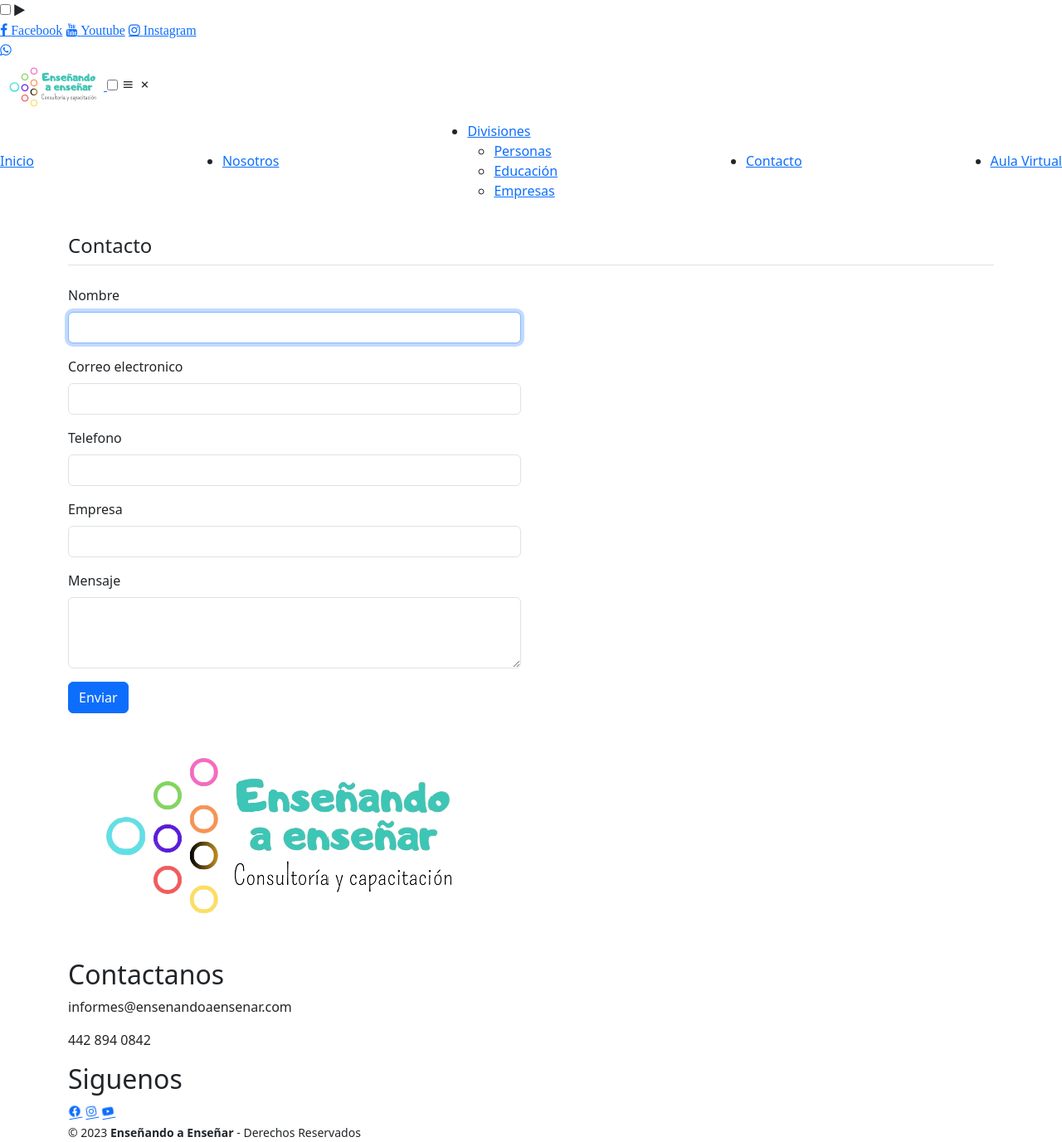
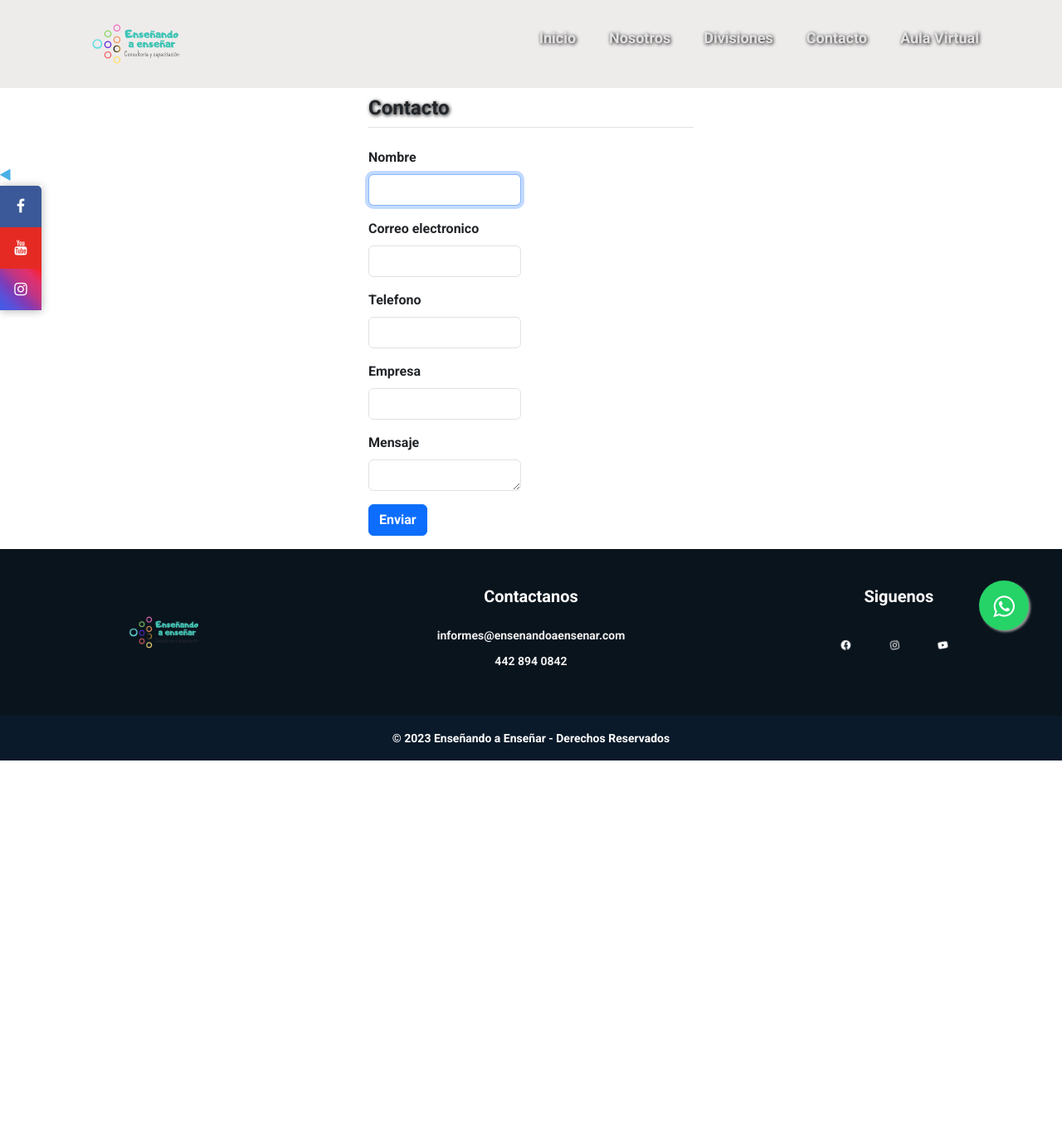
Before and after one commit to YoSoyGeorgi/transitionscroll, a PHP site: page /contactanos.php in a window 1280 px wide. Shown: the whole page at 83% size. After the commit the page ends 917 px from the top, so only its background shows below. Run offline with PHP 8.4, Linux system fonts and the light colour scheme; some libraries are stand-ins or nearby versions.

Commit message:
formulario centrado y responsivo

```diff
--- a/contactanos.php
+++ b/contactanos.php
@@ -35,36 +35,35 @@ if (isset($_POST['submit'])) {
     if (count($errors) == 0) {
 
         $msj = "De: $nombre <a href='mailto:$email'>$email</a><br>";
-        $msj.= "Asunto: informacion <br><br>";
-        $msj.= "Cuerpo del mensaje";
-        $msj.= '<p>'.$mensaje.'<p>';
+        $msj .= "Asunto: informacion <br><br>";
+        $msj .= "Cuerpo del mensaje";
+        $msj .= '<p>' . $mensaje . '<p>';
 
         $mail = new PHPMailer(true);
 
-        try{
-            $mail -> SMTPDebug = SMTP::DEBUG_OFF;
-            $mail -> isSMTP();
-            $mail -> Host = 'smtp.gmail.com';
-            $mail -> Username = 'georgijhon117@gmail.com';
-            $mail -> SMTPAuth = true;
-            $mail -> Password ='okdv sdxw oncz eirj' ;
-            $mail -> SMTPSecure =PHPMailer::ENCRYPTION_SMTPS;
-            $mail -> Port = 465;
+        try {
+            $mail->SMTPDebug = SMTP::DEBUG_OFF;
+            $mail->isSMTP();
+            $mail->Host = 'smtp.gmail.com';
+            $mail->Username = 'georgijhon117@gmail.com';
+            $mail->SMTPAuth = true;
+            $mail->Password = 'okdv sdxw oncz eirj';
+            $mail->SMTPSecure = PHPMailer::ENCRYPTION_SMTPS;
+            $mail->Port = 465;
 
-            $mail -> setFrom('georgijhon117@gmail.com'.'Jorge');
-            $mail -> addAddress($email,'');
+            $mail->setFrom('georgijhon117@gmail.com' . 'Jorge');
+            $mail->addAddress($email, '');
 
-            $mail -> isHTML(true);
-            $mail -> Subject = 'Informacion';
-            $mail -> Body = utf8_decode($msj);
+            $mail->isHTML(true);
+            $mail->Subject = 'Informacion';
+            $mail->Body = utf8_decode($msj);
 
-            $mail -> send();
+            $mail->send();
 
             $respuesta = 'Correo enviado';
-        } catch(Exception $e){
+        } catch (Exception $e) {
             $respuesta = 'Mensaje ' . $mail->ErrorInfo;
         }
-
     }
 }
 ?>
@@ -77,10 +76,9 @@ if (isset($_POST['submit'])) {
     <meta charset="UTF-8">
     <meta name="viewport" content="width=device-width, initial-scale=1.0">
     <title>Nosotros</title>
-    <!--
 
-    <link rel="stylesheet" href="styles/style.css">
-    -->
+    <link rel="stylesheet" href="styles/stylecont.css">
+
     <link rel="stylesheet" href="https://maxcdn.bootstrapcdn.com/font-awesome/4.5.0/css/font-awesome.min.css">
     <link href='https://unpkg.com/boxicons@2.1.4/css/boxicons.min.css' rel='stylesheet'>
     <link href="css/bootstrap.min.css" rel="stylesheet">
@@ -146,7 +144,7 @@ if (isset($_POST['submit'])) {
 
         <section class="formulario">
 
-            <div class="containet py-3">
+            <div class="container py-3">
                 <div class="mb-4 border-bottom">
                     <h1 class="fs-4">Contacto</h1>
                 </div>
@@ -159,7 +157,7 @@ if (isset($_POST['submit'])) {
                         <div class="col-lg-6 col-md-12">
                             <div class="alert alert-danger alert-dismissible" role="alert">
                                 <?php
-                                    foreach($errors as $error) {
+                                foreach ($errors as $error) {
                                     echo $error . '<br>';
                                 }
                                 ?>
@@ -197,7 +195,7 @@ if (isset($_POST['submit'])) {
                             </div>
                             <div class="mb-3">
                                 <label for="mensaje" class="form-label">Mensaje</label>
-                                <textarea class="form-control" id="mensae" name="mensaje" rows="3"></textarea>
+                                <textarea class="form-control" id="mensae" name="mensaje" rows="1"></textarea>
                             </div>
                             <button type="submit" name="submit" class="btn btn-primary">Enviar</button>
                         </form>
@@ -206,7 +204,7 @@ if (isset($_POST['submit'])) {
                 </div>
 
                 <?php
-                    if(isset($respuesta)) { ?>
+                if (isset($respuesta)) { ?>
                     <div class="row">
                         <div class="col-lg-6 col-md-12">
                             <php echp $respuesta ?>
@@ -219,6 +217,9 @@ if (isset($_POST['submit'])) {
 
 
 
+    </div>
+
+    </div>
     <footer class="pie-pag">
 
         <div class="grupo-1">
@@ -249,7 +250,6 @@ if (isset($_POST['submit'])) {
         </div>
 
     </footer>
-    </div>
 
 </body>
 
--- a/index.php
+++ b/index.php
@@ -58,7 +58,7 @@
                     <li><a href="#">Empresas</a></li>
                 </ul>
             </li>
-            <li><a href="#">Contacto</a></li>
+            <li><a href="contactanos.php">Contacto</a></li>
             <li><a href="#">Aula Virtual</a></li>
         </ul>
 
--- /dev/null
+++ b/styles/stylecont.css
@@ -0,0 +1,407 @@
+@import url('https://fonts.googleapis.com/css2?family=Roboto:wght@700 &display=swap');
+
+* {
+    margin: 0;
+    padding: 0;
+    box-sizing: border-box;
+    font-family: "Roboto", sans-serif;
+}
+
+
+h1 {
+    color: rgb(226, 226, 226);
+    text-shadow: 1px 1px 4px #000;
+}
+
+
+ul {
+    list-style: none;
+
+}
+
+ul li {
+    display: inline-block;
+    position: relative;
+}
+
+ul li a {
+    display: block;
+    text-decoration: none;
+    text-align: left;
+}
+
+ul li ul.dropdown li {
+    display: block;
+    margin-bottom: 5px;
+}
+
+ul li ul.dropdown {
+    width: 100%;
+    margin-bottom: 5px;
+    position: absolute;
+    z-index: 999;
+    display: none;
+}
+
+ul li:hover ul.dropdown {
+    display: block;
+}
+
+
+.header {
+    position: fixed;
+    top: 0;
+    left: 0;
+    width: 100%;
+    padding: 20px 100px;
+    background: rgba(88, 63, 63, 0.1);
+    display: flex;
+    justify-content: space-between;
+    align-items: center;
+    z-index: 100;
+}
+
+.logo {
+    font-size: 32px;
+    color: rgb(255, 255, 255);
+    text-decoration: none;
+    font-weight: 700;
+}
+
+.navbar a {
+    position: relative;
+    font-size: 18px;
+    font-weight: 500;
+    text-decoration: none;
+    margin-left: 40px;
+    color: rgb(226, 226, 226);
+    text-shadow: 1px 1px 4px #000;
+}
+
+.navbar a::before {
+    content: '';
+    position: absolute;
+    top: 100%;
+    left: 0;
+    width: 0;
+    height: 2px;
+    background: #000000;
+    transition: 0.3s;
+}
+
+.navbar a:hover::before {
+    width: 100%;
+
+}
+
+#check {
+    display: none;
+}
+
+.icons {
+    position: absolute;
+    right: 5%;
+    font-size: 2.8rem;
+    color: #ffffff;
+    cursor: pointer;
+    display: none;
+}
+
+@media(max-width: 992px) {
+    .header {
+        padding: 1.3rem 5%;
+
+    }
+}
+
+@media(max-width: 768px) {
+    .icons {
+        display: inline-flex;
+    }
+
+    #check:checked~.icons #menu-icon {
+        display: none;
+    }
+
+    .icons #close-icon {
+        display: none;
+    }
+
+    #check:checked~.icons #close-icon {
+        display: block;
+    }
+
+    .navbar {
+        display: none;
+        position: absolute;
+        top: 100%;
+        left: 0;
+        width: 100%;
+        background: rgba(0, 0, 0, 0.1);
+        backdrop-filter: blur(50px);
+        box-shadow: 0 0.5rem 1rem rgba(0, 0, 0, 0.1);
+        overflow: hidden;
+        height: 0;
+        transition: height 0.3s ease-in-out;
+    }
+
+    #check:checked~.navbar {
+        display: block;
+        height: auto;
+        transition: height 0.3s ease-in-out;
+    }
+
+
+    .navbar a {
+        display: block;
+        font-size: 1.1rem;
+        margin: 1rem 0;
+        text-align: center;
+        transform: translateY(50px);
+        transition: 0.3s ease;
+    }
+
+    #check:checked~.navbar a {
+        transform: translateY(0);
+    }
+
+    .navbar ul {
+        display: block;
+        text-align: center;
+    }
+
+    .navbar li {
+        display: block;
+        margin: 1rem 0;
+    }
+
+    .navbar .dropdown {
+        position: static;
+    }
+
+}
+
+.container {
+    margin-top: 50px;
+}
+
+
+.formulario {
+    flex-direction: column;
+    justify-content: center;
+    align-items: center;
+    margin-left: 350px;
+    margin-right: 350px;
+    display: flex;
+}
+
+@media (max-width: 768px) {
+    .formulario {
+      margin: 0 auto;
+    }
+  }
+
+/* Pie de pagina */
+.pie-pag {
+    width: 100%;
+    background-color: #0a141d;
+
+}
+
+.pie-pag .grupo-1 {
+    font-size: 14px;
+    color: #ffffff;
+    text-align: center;
+    margin: auto;
+    display: grid;
+    grid-template-columns: repeat(3, 1fr);
+    grid-gap: 50px;
+    padding: 45px 0;
+}
+
+
+.pie-pag .grupo-1 .box figure {
+    width: 100%;
+    height: 100%;
+    display: flex;
+    justify-content: center;
+    align-items: center;
+}
+
+
+.pie-pag .grupo-1 .box img {
+    width: 100px;
+}
+
+.pie-pag .grupo-1 .box h2 {
+    color: #ffffff;
+    margin-bottom: 25px;
+    font-size: 20px;
+}
+
+.pie-pag .grupo-1 .box p {
+    color: #efefef;
+    margin-bottom: 10px;
+}
+
+.pie-pag .grupo-1 .red-social a {
+    display: inline-block;
+    text-decoration: none;
+    width: 45px;
+    height: 45px;
+    line-height: 45px;
+    color: #ffffff;
+    margin-right: 10px;
+    text-align: center;
+}
+
+.pie-pag .grupo-2 {
+    background-color: #0a1a2a;
+    padding: 15px 10px;
+    text-align: center;
+    color: #ffffff;
+}
+
+@media screen and(max-width: 768px) {
+
+    .pie-pag .grupo-1 {
+        font-size: 14px;
+        color: #ffffff;
+        width: 90%;
+        margin: auto;
+        display: grid;
+        grid-template-columns: repeat(1, 1fr);
+        grid-gap: 30px;
+        padding: 35px 0;
+    }
+}
+
+/* boton de whatsapp */
+.float {
+    position: fixed;
+    width: 60px;
+    height: 60px;
+    bottom: 40px;
+    right: 40px;
+    background-color: #25d366;
+    color: #FFF;
+    border-radius: 50px;
+    text-align: center;
+    font-size: 30px;
+    box-shadow: 2px 2px 3px #999;
+    z-index: 100;
+}
+
+.float:hover {
+    text-decoration: none;
+    color: #25d366;
+    background-color: #fff;
+}
+
+.my-float {
+    margin-top: 16px;
+}
+
+/* Barra de redes sociales */
+
+
+.container-bar {
+    width: 100%;
+    max-width: 50px;
+    position: fixed;
+    left: 0;
+    top: 25%;
+}
+
+.container-bar a {
+    display: block;
+    width: 50px;
+    height: 50px;
+    line-height: 50px;
+    text-align: center;
+    text-decoration: none;
+    font-size: 18px;
+    position: relative;
+    transition: all 500ms ease;
+    color: #fff;
+}
+
+.container-bar a:hover {
+    background: #1c1c1c;
+}
+
+.container-bar .fa-facebook {
+    background: #3b5998;
+    border-radius: 0 5px 0 0;
+}
+
+.container-bar .fa-youtube {
+    background: #e52a23;
+}
+
+.container-bar .fa-instagram {
+    background: linear-gradient(45deg, #405de6, #5851db, #833ab4, #c13584, #e1306c, #fd1d1d);
+}
+
+.container-bar #title {
+    position: absolute;
+    background: #1c1c1c;
+    padding: 0 8px;
+    height: 30px;
+    line-height: 30px;
+    text-align: center;
+    border-radius: 3px;
+    font-size: 15px;
+    top: 12px;
+    left: 0;
+    transition: all 500ms ease;
+    opacity: 0;
+    visibility: hidden;
+    z-index: -1;
+}
+
+.container-bar a:hover #title {
+    opacity: 1;
+    visibility: visible;
+    left: 64px;
+}
+
+.container-bar #title:after {
+    position: absolute;
+    content: '';
+    border-left: 7px solid transparent;
+    border-right: 6px solid #1c1c1c;
+    border-top: 7px solid transparent;
+    border-bottom: 7px solid transparent;
+    right: 100%;
+    top: 8px;
+}
+
+#btn-social {
+    display: none;
+}
+
+.fa-play {
+    cursor: pointer;
+    transition: all 0.4s;
+    font-size: 12px;
+    margin-bottom: 5px;
+    display: inline-block;
+    transform: rotate(180deg);
+    color: #49b0e6;
+}
+
+#btn-social:checked~.fa-play {
+    transform: rotate(0deg);
+}
+
+.icon-social {
+    transition: all 0.4s;
+    transform: translateX(0%);
+    box-shadow: 0 1px 10px rgba(0, 0, 0, 0.3);
+}
+
+#btn-social:checked~.icon-social {
+    transform: translateX(-100%);
+    box-shadow: 0 1px 10px rgba(0, 0, 0, 0.0);
+}
```
Lines whose indentation alone changed are shown as unchanged.
